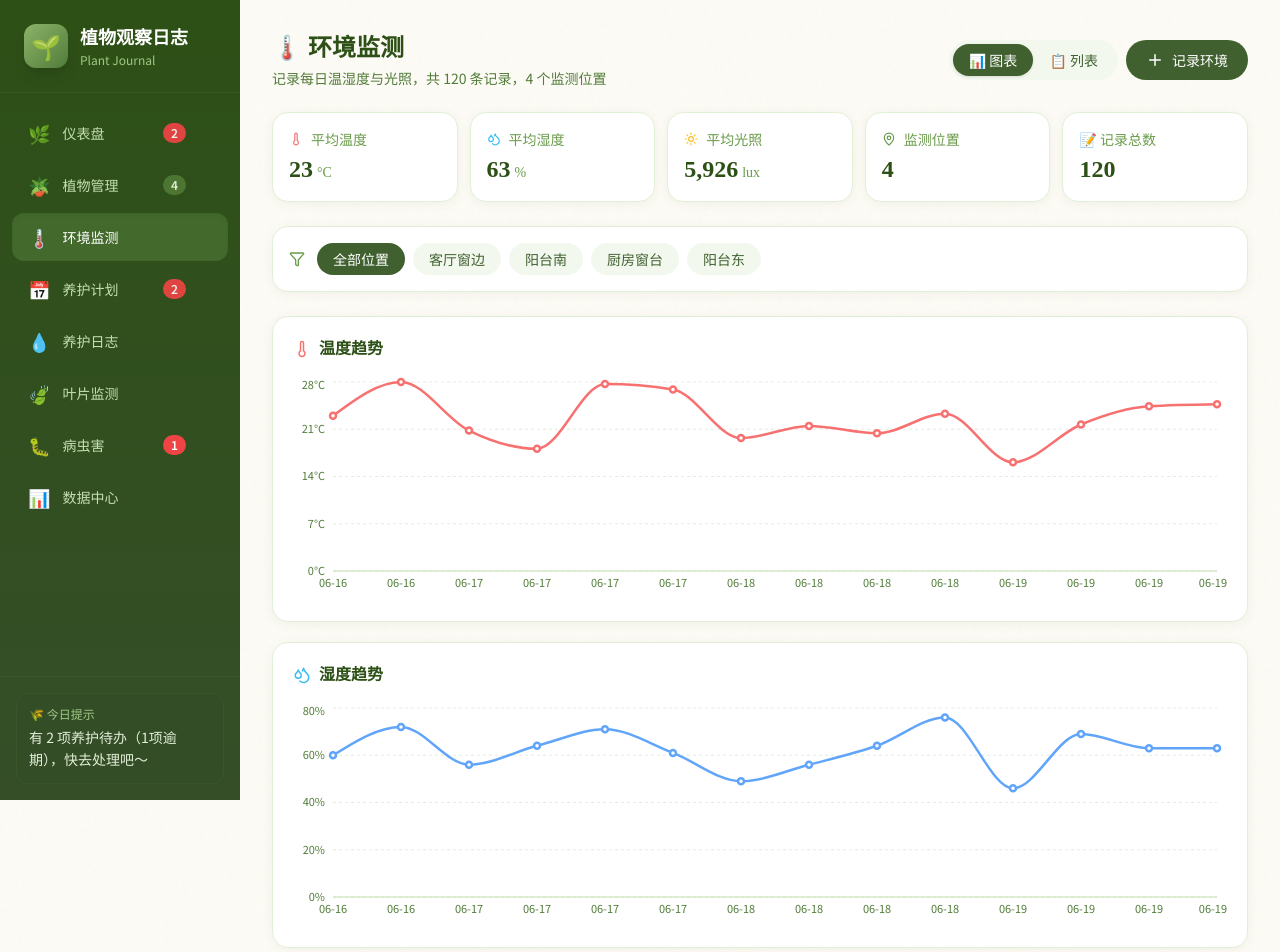
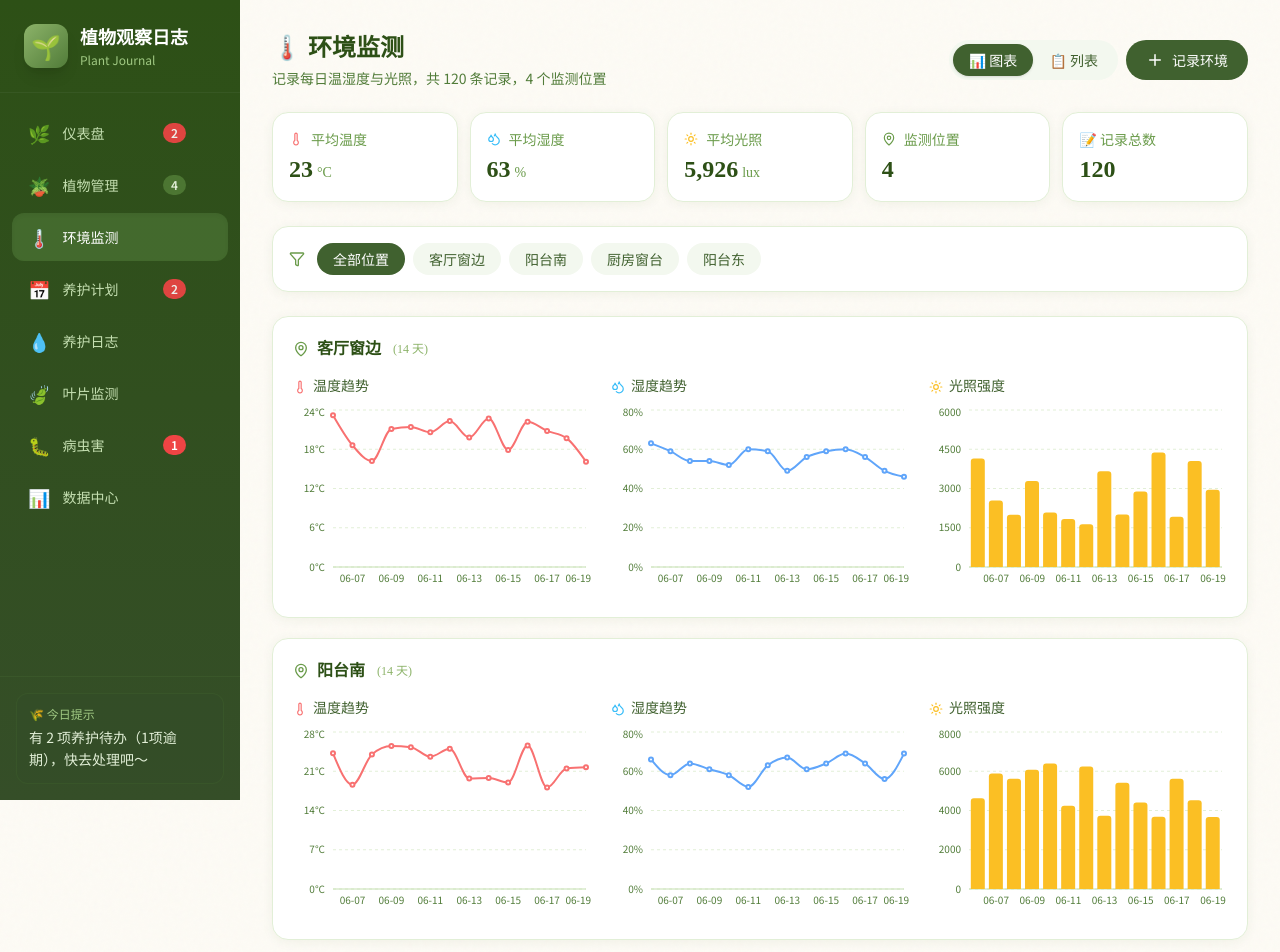
Before and after one commit to nineteen1026-pixel/lyt-14, a React (Vite) app: page /environment in a window 1280 px wide. Shown: the top 952 px of the page. Built offline with nearby package versions, Linux system fonts and the light colour scheme.

Commit message:
.2943806480583112:e66870028969670195d5fe098fd01fba_6a34e3a65b6e3e75a7ce6dce.6a34ec685b6e3e75a7ce72bc.6a34ec670b23503c407ceb25:Trae CN.T(2026/6/19 15:14:48)

```diff
--- a/src/App.tsx
+++ b/src/App.tsx
@@ -37,6 +37,7 @@ const router = createBrowserRouter([
       { path: "pests/new", element: <PestForm /> },
       { path: "environment", element: <Environment /> },
       { path: "environment/new", element: <EnvironmentForm /> },
+      { path: "environment/:id/edit", element: <EnvironmentForm /> },
       { path: "data", element: <DataCenter /> },
     ],
   },
--- a/src/pages/Environment/EnvironmentForm.tsx
+++ b/src/pages/Environment/EnvironmentForm.tsx
@@ -1,16 +1,24 @@
 import { useState, useEffect } from "react";
-import { useNavigate, Link, useSearchParams } from "react-router-dom";
+import { useNavigate, Link, useSearchParams, useParams } from "react-router-dom";
 import { ArrowLeft, Save, Thermometer, Droplets, Sun, MapPin } from "lucide-react";
 import { useAppStore } from "@/store";
 import { ENVIRONMENT_FIELD_UNITS } from "@/types";
 import { today } from "@/utils/format";
 
 export function EnvironmentForm() {
+  const { id: editId } = useParams<{ id: string }>();
   const [searchParams] = useSearchParams();
   const navigate = useNavigate();
   const plants = useAppStore((s) => s.plants);
   const getEnvironmentLocations = useAppStore((s) => s.getEnvironmentLocations);
   const addEnvironmentRecord = useAppStore((s) => s.addEnvironmentRecord);
+  const updateEnvironmentRecord = useAppStore((s) => s.updateEnvironmentRecord);
+  const environmentRecords = useAppStore((s) => s.environmentRecords);
+
+  const isEditing = Boolean(editId);
+  const existingRecord = editId
+    ? environmentRecords.find((r) => r.id === editId)
+    : undefined;
 
   const presetLocation = searchParams.get("location") || "";
   const existingLocations = getEnvironmentLocations();
@@ -19,21 +27,21 @@ export function EnvironmentForm() {
   );
 
   const [form, setForm] = useState({
-    location: presetLocation || plantLocations[0] || existingLocations[0] || "",
+    location: existingRecord?.location || presetLocation || plantLocations[0] || existingLocations[0] || "",
     locationInput: "",
     isNewLocation: false,
-    date: today(),
-    temperature: "",
-    humidity: "",
-    light: "",
-    notes: "",
+    date: existingRecord?.date || today(),
+    temperature: existingRecord?.temperature?.toString() || "",
+    humidity: existingRecord?.humidity?.toString() || "",
+    light: existingRecord?.light?.toString() || "",
+    notes: existingRecord?.notes || "",
   });
 
   useEffect(() => {
-    if (!form.location && plantLocations[0]) {
+    if (!isEditing && !form.location && plantLocations[0]) {
       setForm((f) => ({ ...f, location: plantLocations[0] }));
     }
-  }, [plantLocations, form.location]);
+  }, [plantLocations, form.location, isEditing]);
 
   const allLocationOptions = Array.from(
     new Set([...plantLocations, ...existingLocations])
@@ -50,14 +58,19 @@ export function EnvironmentForm() {
       alert("请填写温度、湿度和光照数据");
       return;
     }
-    addEnvironmentRecord({
+    const recordData = {
       location: finalLocation,
       date: form.date,
       temperature: Number(form.temperature),
       humidity: Number(form.humidity),
       light: Number(form.light),
       notes: form.notes,
-    });
+    };
+    if (isEditing && editId) {
+      updateEnvironmentRecord(editId, recordData);
+    } else {
+      addEnvironmentRecord(recordData);
+    }
     navigate(`/environment?location=${encodeURIComponent(finalLocation)}`);
   };
 
@@ -74,8 +87,8 @@ export function EnvironmentForm() {
           <ArrowLeft size={20} />
         </Link>
         <div>
-          <h1 className="page-title mb-0">🌡️ 记录环境</h1>
-          <p className="page-subtitle">记录植物生长位置的温湿度与光照数据</p>
+          <h1 className="page-title mb-0">{isEditing ? "✏️ 编辑环境记录" : "🌡️ 记录环境"}</h1>
+          <p className="page-subtitle">{isEditing ? "修改已记录的温湿度与光照数据" : "记录植物生长位置的温湿度与光照数据"}</p>
         </div>
       </div>
 
@@ -226,7 +239,7 @@ export function EnvironmentForm() {
           </Link>
           <button type="submit" className="btn-primary">
             <Save size={18} />
-            保存记录
+            {isEditing ? "更新记录" : "保存记录"}
           </button>
         </div>
       </form>
--- a/src/pages/Environment/index.tsx
+++ b/src/pages/Environment/index.tsx
@@ -1,6 +1,6 @@
 import { useState, useMemo } from "react";
 import { Link, useSearchParams } from "react-router-dom";
-import { Plus, Filter, Thermometer, Droplets, Sun, MapPin } from "lucide-react";
+import { Plus, Filter, Thermometer, Droplets, Sun, MapPin, Edit2 } from "lucide-react";
 import {
   ResponsiveContainer,
   LineChart,
@@ -9,7 +9,6 @@ import {
   YAxis,
   Tooltip,
   CartesianGrid,
-  Legend,
   ComposedChart,
   Bar,
 } from "recharts";
@@ -47,6 +46,24 @@ export function Environment() {
       location: r.location,
     }));
   }, [filtered]);
+
+  const chartDataByLocation = useMemo(() => {
+    const map = new Map<string, typeof chartData>();
+    environmentRecords
+      .sort((a, b) => a.date.localeCompare(b.date))
+      .forEach((r) => {
+        const list = map.get(r.location) || [];
+        list.push({
+          date: r.date.slice(5),
+          temperature: r.temperature,
+          humidity: r.humidity,
+          light: r.light,
+          location: r.location,
+        });
+        map.set(r.location, list);
+      });
+    return map;
+  }, [environmentRecords]);
 
   const stats = useMemo(() => {
     if (filtered.length === 0)
@@ -232,215 +249,85 @@ export function Environment() {
 
       {viewMode === "chart" && chartData.length > 0 && (
         <div className="space-y-5">
-          <div className="card p-5">
+          {(locationFilter === "全部"
+            ? locations
+            : [locationFilter]
+          ).map((loc) => {
+            const locData =
+              locationFilter === "全部"
+                ? (chartDataByLocation.get(loc) || []).slice(-14)
+                : chartData;
+            if (locData.length === 0) return null;
+            return (
+              <div key={loc} className="card p-5">
                 <h3 className="font-bold text-forest-900 font-serif mb-4 flex items-center gap-2">
-              <Thermometer size={18} className="text-red-400" />
+                  <MapPin size={16} className="text-forest-500" />
+                  {loc}
+                  {locationFilter === "全部" && (
+                    <span className="text-xs font-normal text-forest-400 ml-1">
+                      ({locData.length} 天)
+                    </span>
+                  )}
+                </h3>
+
+                <div className="grid grid-cols-1 lg:grid-cols-3 gap-5">
+                  <div>
+                    <h4 className="text-sm font-medium text-forest-700 mb-2 flex items-center gap-1.5">
+                      <Thermometer size={14} className="text-red-400" />
                       温度趋势
-            </h3>
-            <div className="h-56">
+                    </h4>
+                    <div className="h-48">
                       <ResponsiveContainer width="100%" height="100%">
-                <LineChart
-                  data={chartData}
-                  margin={{ top: 5, right: 10, left: -20, bottom: 0 }}
-                >
-                  <CartesianGrid
-                    strokeDasharray="3 3"
-                    stroke="#e2efd7"
-                    vertical={false}
-                  />
-                  <XAxis
-                    dataKey="date"
-                    tick={{ fontSize: 11, fill: "#517c39" }}
-                    axisLine={{ stroke: "#c5dfb1" }}
-                    tickLine={false}
-                  />
-                  <YAxis
-                    tick={{ fontSize: 11, fill: "#517c39" }}
-                    axisLine={false}
-                    tickLine={false}
-                    unit="°C"
-                  />
-                  <Tooltip
-                    contentStyle={{
-                      background: "white",
-                      border: "1px solid #c5dfb1",
-                      borderRadius: "12px",
-                      fontSize: "13px",
-                    }}
-                    formatter={(v: number) => [`${v}°C`, "温度"]}
-                  />
-                  <Line
-                    type="monotone"
-                    dataKey="temperature"
-                    stroke="#f87171"
-                    strokeWidth={2.5}
-                    dot={{ r: 3 }}
-                    name="温度"
-                  />
+                        <LineChart data={locData} margin={{ top: 5, right: 5, left: -20, bottom: 0 }}>
+                          <CartesianGrid strokeDasharray="3 3" stroke="#e2efd7" vertical={false} />
+                          <XAxis dataKey="date" tick={{ fontSize: 10, fill: "#517c39" }} axisLine={{ stroke: "#c5dfb1" }} tickLine={false} />
+                          <YAxis tick={{ fontSize: 10, fill: "#517c39" }} axisLine={false} tickLine={false} unit="°C" />
+                          <Tooltip contentStyle={{ background: "white", border: "1px solid #c5dfb1", borderRadius: "12px", fontSize: "13px" }} formatter={(v: number) => [`${v}°C`, "温度"]} />
+                          <Line type="monotone" dataKey="temperature" stroke="#f87171" strokeWidth={2} dot={{ r: 2 }} name="温度" />
                         </LineChart>
                       </ResponsiveContainer>
                     </div>
                   </div>
 
-          <div className="card p-5">
-            <h3 className="font-bold text-forest-900 font-serif mb-4 flex items-center gap-2">
-              <Droplets size={18} className="text-sky-400" />
+                  <div>
+                    <h4 className="text-sm font-medium text-forest-700 mb-2 flex items-center gap-1.5">
+                      <Droplets size={14} className="text-sky-400" />
                       湿度趋势
-            </h3>
-            <div className="h-56">
+                    </h4>
+                    <div className="h-48">
                       <ResponsiveContainer width="100%" height="100%">
-                <LineChart
-                  data={chartData}
-                  margin={{ top: 5, right: 10, left: -20, bottom: 0 }}
-                >
-                  <CartesianGrid
-                    strokeDasharray="3 3"
-                    stroke="#e2efd7"
-                    vertical={false}
-                  />
-                  <XAxis
-                    dataKey="date"
-                    tick={{ fontSize: 11, fill: "#517c39" }}
-                    axisLine={{ stroke: "#c5dfb1" }}
-                    tickLine={false}
-                  />
-                  <YAxis
-                    tick={{ fontSize: 11, fill: "#517c39" }}
-                    axisLine={false}
-                    tickLine={false}
-                    unit="%"
-                  />
-                  <Tooltip
-                    contentStyle={{
-                      background: "white",
-                      border: "1px solid #c5dfb1",
-                      borderRadius: "12px",
-                      fontSize: "13px",
-                    }}
-                    formatter={(v: number) => [`${v}%`, "湿度"]}
-                  />
-                  <Line
-                    type="monotone"
-                    dataKey="humidity"
-                    stroke="#60a5fa"
-                    strokeWidth={2.5}
-                    dot={{ r: 3 }}
-                    name="湿度"
-                  />
+                        <LineChart data={locData} margin={{ top: 5, right: 5, left: -20, bottom: 0 }}>
+                          <CartesianGrid strokeDasharray="3 3" stroke="#e2efd7" vertical={false} />
+                          <XAxis dataKey="date" tick={{ fontSize: 10, fill: "#517c39" }} axisLine={{ stroke: "#c5dfb1" }} tickLine={false} />
+                          <YAxis tick={{ fontSize: 10, fill: "#517c39" }} axisLine={false} tickLine={false} unit="%" />
+                          <Tooltip contentStyle={{ background: "white", border: "1px solid #c5dfb1", borderRadius: "12px", fontSize: "13px" }} formatter={(v: number) => [`${v}%`, "湿度"]} />
+                          <Line type="monotone" dataKey="humidity" stroke="#60a5fa" strokeWidth={2} dot={{ r: 2 }} name="湿度" />
                         </LineChart>
                       </ResponsiveContainer>
                     </div>
                   </div>
 
-          <div className="card p-5">
-            <h3 className="font-bold text-forest-900 font-serif mb-4 flex items-center gap-2">
-              <Sun size={18} className="text-amber-400" />
+                  <div>
+                    <h4 className="text-sm font-medium text-forest-700 mb-2 flex items-center gap-1.5">
+                      <Sun size={14} className="text-amber-400" />
                       光照强度
-            </h3>
-            <div className="h-56">
+                    </h4>
+                    <div className="h-48">
                       <ResponsiveContainer width="100%" height="100%">
-                <ComposedChart
-                  data={chartData}
-                  margin={{ top: 5, right: 10, left: -20, bottom: 0 }}
-                >
-                  <CartesianGrid
-                    strokeDasharray="3 3"
-                    stroke="#e2efd7"
-                    vertical={false}
-                  />
-                  <XAxis
-                    dataKey="date"
-                    tick={{ fontSize: 11, fill: "#517c39" }}
-                    axisLine={{ stroke: "#c5dfb1" }}
-                    tickLine={false}
-                  />
-                  <YAxis
-                    tick={{ fontSize: 11, fill: "#517c39" }}
-                    axisLine={false}
-                    tickLine={false}
-                  />
-                  <Tooltip
-                    contentStyle={{
-                      background: "white",
-                      border: "1px solid #c5dfb1",
-                      borderRadius: "12px",
-                      fontSize: "13px",
-                    }}
-                    formatter={(v: number) => [`${v.toLocaleString()} lux`, "光照"]}
-                  />
-                  <Bar dataKey="light" fill="#fbbf24" radius={[4, 4, 0, 0]} name="光照" />
+                        <ComposedChart data={locData} margin={{ top: 5, right: 5, left: -20, bottom: 0 }}>
+                          <CartesianGrid strokeDasharray="3 3" stroke="#e2efd7" vertical={false} />
+                          <XAxis dataKey="date" tick={{ fontSize: 10, fill: "#517c39" }} axisLine={{ stroke: "#c5dfb1" }} tickLine={false} />
+                          <YAxis tick={{ fontSize: 10, fill: "#517c39" }} axisLine={false} tickLine={false} />
+                          <Tooltip contentStyle={{ background: "white", border: "1px solid #c5dfb1", borderRadius: "12px", fontSize: "13px" }} formatter={(v: number) => [`${v.toLocaleString()} lux`, "光照"]} />
+                          <Bar dataKey="light" fill="#fbbf24" radius={[3, 3, 0, 0]} name="光照" />
                         </ComposedChart>
                       </ResponsiveContainer>
                     </div>
                   </div>
-
-          {locationFilter === "全部" && locations.length > 1 && (
-            <div className="card p-5">
-              <h3 className="font-bold text-forest-900 font-serif mb-4">
-                📊 多位置对比
-              </h3>
-              <div className="h-72">
-                <ResponsiveContainer width="100%" height="100%">
-                  <LineChart
-                    data={chartData}
-                    margin={{ top: 5, right: 10, left: -20, bottom: 0 }}
-                  >
-                    <CartesianGrid
-                      strokeDasharray="3 3"
-                      stroke="#e2efd7"
-                      vertical={false}
-                    />
-                    <XAxis
-                      dataKey="date"
-                      tick={{ fontSize: 11, fill: "#517c39" }}
-                      axisLine={{ stroke: "#c5dfb1" }}
-                      tickLine={false}
-                    />
-                    <YAxis
-                      tick={{ fontSize: 11, fill: "#517c39" }}
-                      axisLine={false}
-                      tickLine={false}
-                      unit="°C"
-                    />
-                    <Tooltip
-                      contentStyle={{
-                        background: "white",
-                        border: "1px solid #c5dfb1",
-                        borderRadius: "12px",
-                        fontSize: "13px",
-                      }}
-                      formatter={(v: number) => [`${v}°C`, "温度"]}
-                    />
-                    <Legend />
-                    {locations.map((loc, idx) => {
-                      const colors = [
-                        "#f87171",
-                        "#60a5fa",
-                        "#8CB369",
-                        "#fbbf24",
-                        "#a78bfa",
-                        "#fb7185",
-                      ];
-                      const locData = chartData.filter((d) => d.location === loc);
-                      if (locData.length === 0) return null;
-                      return (
-                        <Line
-                          key={loc}
-                          type="monotone"
-                          data={locData}
-                          dataKey="temperature"
-                          stroke={colors[idx % colors.length]}
-                          strokeWidth={2}
-                          dot={{ r: 2 }}
-                          name={loc}
-                        />
+                </div>
+              </div>
             );
           })}
-                  </LineChart>
-                </ResponsiveContainer>
-              </div>
-            </div>
-          )}
         </div>
       )}
 
@@ -504,6 +391,12 @@ export function Environment() {
                     {getRelativeTime(record.date)}
                   </p>
                 </div>
+                <Link
+                  to={`/environment/${record.id}/edit`}
+                  className="p-2 rounded-lg hover:bg-forest-50 text-forest-400 hover:text-forest-600 transition-colors"
+                >
+                  <Edit2 size={14} />
+                </Link>
                 <button
                   onClick={() => handleDelete(record.id)}
                   className="p-2 rounded-lg hover:bg-red-50 text-forest-400 hover:text-red-500 transition-colors"
```
Also changed, not shown: src/pages/Plants/PlantDetail.tsx (+102 -4 lines). Lines whose indentation alone changed are shown as unchanged.
